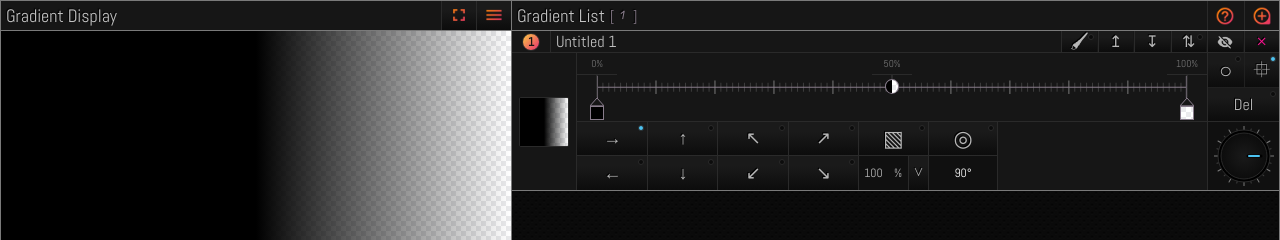
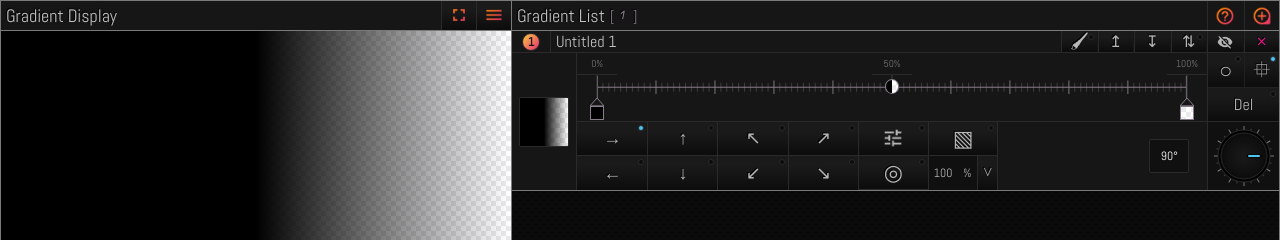
Before and after one commit to tschiboka/colorpicker, a React (Create React App) app: page / in a window 1280 px wide. Shown: the top 240 px of the page. Built offline with nearby package versions, Linux system fonts and the light colour scheme.

Commit message:
add background settings basic form

```diff
--- a/src/App.js
+++ b/src/App.js
@@ -4,6 +4,7 @@ import ResultDisplay from "./Components/ResultDisplay/ResultDisplay";
 import GradientList from "./Components/GradientList/GradientList";
 import Code from "./Components/Code/Code";
 import RadialSettings from "./Components/RadialSettings/RadialSettings";
+import BackgroundSettings from "./Components/BackgroundSettings/BackgroundSettings";
 import { getDefaultGradientObj, gradientObjsToStr } from "./functions/gradient";
 import checkeredRect from "./images/checkered_rect.png";
 import "./App.scss";
@@ -40,6 +41,8 @@ export default class App extends Component {
       colorPicker: undefined,
       radialSettingsOn: false,
       radialSettings_GradientIndex: undefined,
+      backgroundSettingsOn: false,
+      backgroundSettings_GradientIndex: undefined,
       backgroundSize: [
         { value: "100", unit: "%" },
         { value: "100", unit: "%" }
@@ -118,6 +121,22 @@ export default class App extends Component {
 
 
 
+  openBackgroundSettings(backgroundSettingsOn, backgroundSettings_GradientIndex) {
+    console.log(backgroundSettingsOn, backgroundSettings_GradientIndex);
+    const gradients = [...this.state.gradients];
+
+    this.setState(
+      {
+        ...this.state,
+        gradients,
+        backgroundSettingsOn,
+        backgroundSettings_GradientIndex
+      }
+    );
+  }
+
+
+
   returnColor(color, gradientIndex, thumbIndex, closeFunction) {
     const newState = {
       ...this.state,
@@ -141,6 +160,19 @@ export default class App extends Component {
       <RadialSettings
         openRadialSettings={this.openRadialSettings.bind(this)}
         index={this.state.radialSettings_GradientIndex}
+        gradients={this.state.gradients}
+        updateGradient={this.updateGradient.bind(this)}
+      />
+    );
+  }
+
+
+
+  renderBackgroundSettings() {
+    return (
+      <BackgroundSettings
+        openBackgroundSettings={this.openBackgroundSettings.bind(this)}
+        index={this.state.backgroundSettings_GradientIndex}
         gradients={this.state.gradients}
         updateGradient={this.updateGradient.bind(this)}
       />
@@ -186,6 +218,7 @@ export default class App extends Component {
           updateGradient={this.updateGradient.bind(this)}
           openColorPicker={this.openColorPicker.bind(this)}
           openRadialSettings={this.openRadialSettings.bind(this)}
+          openBackgroundSettings={this.openBackgroundSettings.bind(this)}
           insertGradient={this.insertGradient.bind(this)}
           swapGradientFields={this.swapGradientFields.bind(this)}
         />
@@ -217,6 +250,18 @@ export default class App extends Component {
               {this.renderRadialSettings()}
             </div>
         )}
+
+        {this.state.backgroundSettingsOn && (
+          this.state.appWidth <= 500
+            ? this.renderBackgroundSettings()
+            : <div
+              className="fullscreen-box"
+              onClick={() => this.openBackgroundSettings(false, this.state.backgroundSettings_GradientIndex, false)}
+            >
+              {this.renderBackgroundSettings()}
+            </div>
+        )}
+
         {this.state.fullscreen && (
           <div
             id="fullscreen"
--- /dev/null
+++ b/src/Components/BackgroundSettings/BackgroundSettings.js
@@ -0,0 +1,28 @@
+import React, { Component } from 'react';
+import "./BackgroundSettings.scss";
+
+
+
+export default class BackgroundSettings extends Component {
+    render() {
+        const gradient = this.props.gradients[this.props.index];
+
+        return (
+            <div
+                className="BackgroundSettings"
+                onClick={(e) => { e.stopPropagation() }}
+            >
+                <div className="BackgroundSettings__header">
+                    <span>
+                        Background Settings of [
+                    <span>{gradient.name}</span>
+                ] gradient</span>
+
+                    <button onClick={() => this.props.openRadialSettings(false, this.props.index, false)}>
+                        &times;
+                </button>
+                </div>
+            </div>
+        );
+    }
+}
--- /dev/null
+++ b/src/Components/BackgroundSettings/BackgroundSettings.scss
@@ -0,0 +1,55 @@
+@import "../../constants/constants.scss";
+
+.BackgroundSettings {
+    width: 100px;
+    height: 100px;
+    position: absolute;
+    width: 400px;
+    height: 500px;
+    background: #161616;
+    border: $primaryBorder;
+    z-index: 1001;
+    font-size: $medFont;
+    color: $primaryTextColor;
+    button {
+        position: relative;
+        height: 26px;
+        background: transparent;
+        background: $buttonGradient;
+        color: $primaryTextColor;
+        font-size: $medFont;
+        border: $secondaryBorder;
+        border-radius: $borderRadius;
+        text-shadow: -1px -1px black;
+        cursor: pointer;
+        &:hover {
+            background: $buttonHoverBackgroundColor;
+            background: $buttonGradientHover;
+            font-size: $smlFont;
+            color: $activeButtonTextColor;
+            text-shadow: 1px 1px black;
+        }
+    }
+    .LengthInput {
+        width: 80px;
+    }
+    .BackgroundSettings__header {
+        height: 30px;
+        display: flex;
+        justify-content: space-between;
+        align-items: center;
+        padding-left: 5px;
+        border-bottom: $primaryBorder;
+        span span {
+            font-size: $smlFont;
+            color: $tertiaryTextColor;
+        }
+        button {
+            height: 29px;
+            width: 30px;
+            border: none;
+            border-left: $tertiaryBorder;
+            color: $warningTextColor;
+        }
+    }
+}
--- a/src/Components/GradientButtons/GradientButtons.js
+++ b/src/Components/GradientButtons/GradientButtons.js
@@ -1,4 +1,6 @@
 import React, { Component } from 'react';
+import bgSettingsIcon from "../../images/bg_settings.png";
+import bgSettingsActiveIcon from "../../images/bg_settings_active.png";
 import AngleMeter from "../AngleMeter/AngleMeter";
 import LengthInput from "../LengthInput/LengthInput";
 import { getImmutableGradientCopy } from "../../functions/gradient";
@@ -160,6 +162,31 @@ export default class GradientButtons extends Component {
 
                 <div>
                     <button
+                        title="background settings"
+                        onClick={() => this.props.openBackgroundSettings(true, this.props.index)}
+                        onMouseEnter={() => this.setState({...this.state, hoverBackgroundSettings: true})}
+                        onMouseLeave={() => this.setState({...this.state, hoverBackgroundSettings: false})}
+                    >
+                    <div
+                    style={{
+                            backgroundImage: `url(${this.state.hoverBackgroundSettings ? bgSettingsActiveIcon : bgSettingsIcon})`
+                        }}
+                    >
+                        <div className={`btn--${this.props.gradient.background ? "active": "inactive"}`}></div>
+                    </div>
+                    </button>
+
+                    <button
+                        title="radial gradient settings"
+                        onClick={() => this.props.openRadialSettings(true, this.props.index, true)}
+                    >&#9678;
+
+                        <div className={`btn--${this.props.gradient.type === "radial" ? "active": "inactive"}`}></div>
+                    </button>
+                </div>
+
+                <div>
+                    <button
                         title="repeating gradient"
                         onClick={() => this.handleRepeatingBtnOnClick()}
                     >&#x25a7;
@@ -178,14 +205,6 @@ export default class GradientButtons extends Component {
                 </div>
 
                 <div>
-                    <button
-                        title="radial gradient"
-                        onClick={() => this.props.openRadialSettings(true, this.props.index, true)}
-                    >&#9678;
-
-                        <div className={`btn--${this.props.gradient.type === "radial" ? "active": "inactive"}`}></div>
-                    </button>
-
                     <input
                         type="text"
                         placeholder={this.props.gradient.angle + '\u00B0'}
--- a/src/Components/GradientButtons/GradientButtons.scss
+++ b/src/Components/GradientButtons/GradientButtons.scss
@@ -65,12 +65,45 @@
         }
         &:nth-child(4) {
             width: 10%;
+            display: flex;
+            justify-content: center;
+            align-items: center;
+            flex-direction: column;
+            border-left: $tertiaryBorder;
+            button:first-child {
+                width: 100%;
+                height: 50%;
+                & > div {
+                    width: 100%;
+                    height: 100%;
+                    background-position: center;
+                    background-repeat: no-repeat;
+                    background-size: $xlgFont;
+                    &:hover {
+                        background-size: $lrgFont;
+                    }
+                }
+            }
+            button {
+                min-width: 100%;
+                height: 50%;
+                border-bottom: $tertiaryBorder;
+                font-size: $xlgFont;
+                font-weight: lighter;
+                &:hover {
+                    font-size: $lrgFont;
+                }
+            }
+        }
+        &:nth-child(5) {
+            width: 10%;
             min-width: 70px;
             display: flex;
             flex-direction: column;
             justify-content: center;
             align-items: center;
             border-left: $tertiaryBorder;
+            border-right: $tertiaryBorder;
             button {
                 width: 100%;
                 height: 50%;
@@ -84,31 +117,22 @@
                 border: none;
             }
         }
-        &:nth-child(5) {
+        &:nth-child(6) {
             width: 10%;
+            height: 100%;
+            margin-left: auto;
+            padding-right: 5px;
             display: flex;
             justify-content: center;
             align-items: center;
-            flex-direction: column;
-            border-left: $tertiaryBorder;
-            border-right: $tertiaryBorder;
-            button {
-                width: 100%;
-                height: 50%;
-                border-bottom: $tertiaryBorder;
-                font-size: $xlgFont;
-                font-weight: lighter;
-                &:hover {
-                    font-size: $lrgFont;
-                }
-            }
             input {
                 margin: 0 15px;
                 height: 50%;
-                max-width: 100%;
+                min-width: 40px;
                 background: $tertiaryBackgroundColor;
                 font-size: $xsmFont;
-                border: none;
+                border: $tertiaryBorder;
+                border-radius: $borderRadius;
                 color: $primaryTextColor;
                 text-align: center;
             }
@@ -118,9 +142,8 @@
             }
             input::placeholder { color: white; }
         }
-        &:nth-child(6) {
+        &:nth-child(7) {
             width: 72px;
-            margin-left: auto;
             display: flex;
             justify-content: center;
             align-items: center;
@@ -146,6 +169,9 @@
             &:nth-child(5) {
                 min-width: 20%;
             }
+            &:nth-child(6) {
+                min-width: 20%;
+            }
         }
     }
 }
--- a/src/Components/GradientField/GradientField.js
+++ b/src/Components/GradientField/GradientField.js
@@ -252,6 +252,7 @@ export default class GradientField extends Component {
                             setAngleMeterIsActive={this.props.setAngleMeterIsActive}
                             activeAngleMeter={this.props.activeAngleMeter}
                             openRadialSettings={this.props.openRadialSettings}
+                            openBackgroundSettings={this.props.openBackgroundSettings}
                         />
                     </div>
                 </div>
--- a/src/Components/GradientList/GradientList.js
+++ b/src/Components/GradientList/GradientList.js
@@ -44,6 +44,7 @@ export default class GradientList extends Component {
                 preventMouseUp={this.state.activeAngleMeter !== undefined}
                 openColorPicker={this.props.openColorPicker}
                 openRadialSettings={this.props.openRadialSettings}
+                openBackgroundSettings={this.props.openBackgroundSettings}
                 activeAngleMeter={this.state.activeAngleMeter}
                 insertGradient={this.props.insertGradient}
                 setReposition={this.setReposition.bind(this)}
```
Also changed, not shown: src/App.scss (+9 -3 lines).
